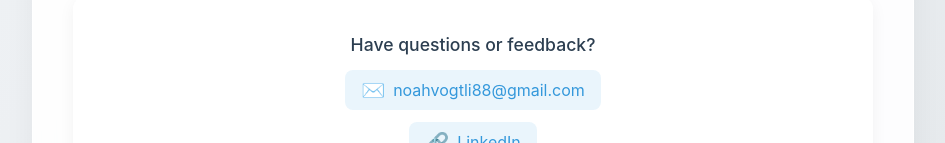
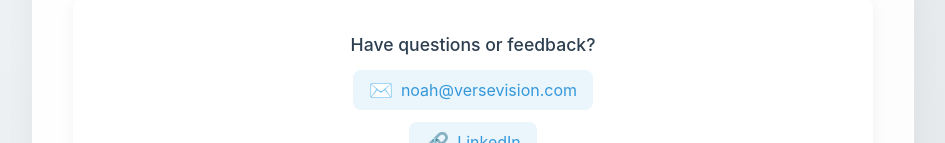
Before and after one commit to noahvogtli/VerseVision, a React (Create React App) app in the folder versevision/: page / in a window 1280 px wide. Shown: the part 809-952 px from the top of the page, without its empty margins (167-1112 px from the left). Built offline with nearby package versions, Linux system fonts and the light colour scheme.

Commit message:
changed email to website domain

```diff
--- a/versevision/package.json
+++ b/versevision/package.json
@@ -12,6 +12,7 @@
     "react-dom": "^19.0.0",
     "react-icons": "^5.5.0",
     "react-scripts": "5.0.1",
+    "versevision": "file:",
     "web-vitals": "^2.1.4"
   },
   "scripts": {
--- a/versevision/src/App.js
+++ b/versevision/src/App.js
@@ -23,9 +23,9 @@
           <div className="contact-section">
             <p>Have questions or feedback?</p>
             <div className="contact-links">
-              <a href="mailto:noahvogtli88@gmail.com" className="contact-link">
+              <a href="mailto:noah@versevision.com" className="contact-link">
                 <span className="contact-icon">✉️</span>
-                noahvogtli88@gmail.com
+                noah@versevision.com
               </a>
               <a href="https://www.linkedin.com/in/noahvogtli/" className="contact-link" target="_blank" rel="noopener noreferrer">
                 <span className="contact-icon">🔗</span>
```
Also changed, not shown: 1 other file (tests, documents, lock files or other folders).
